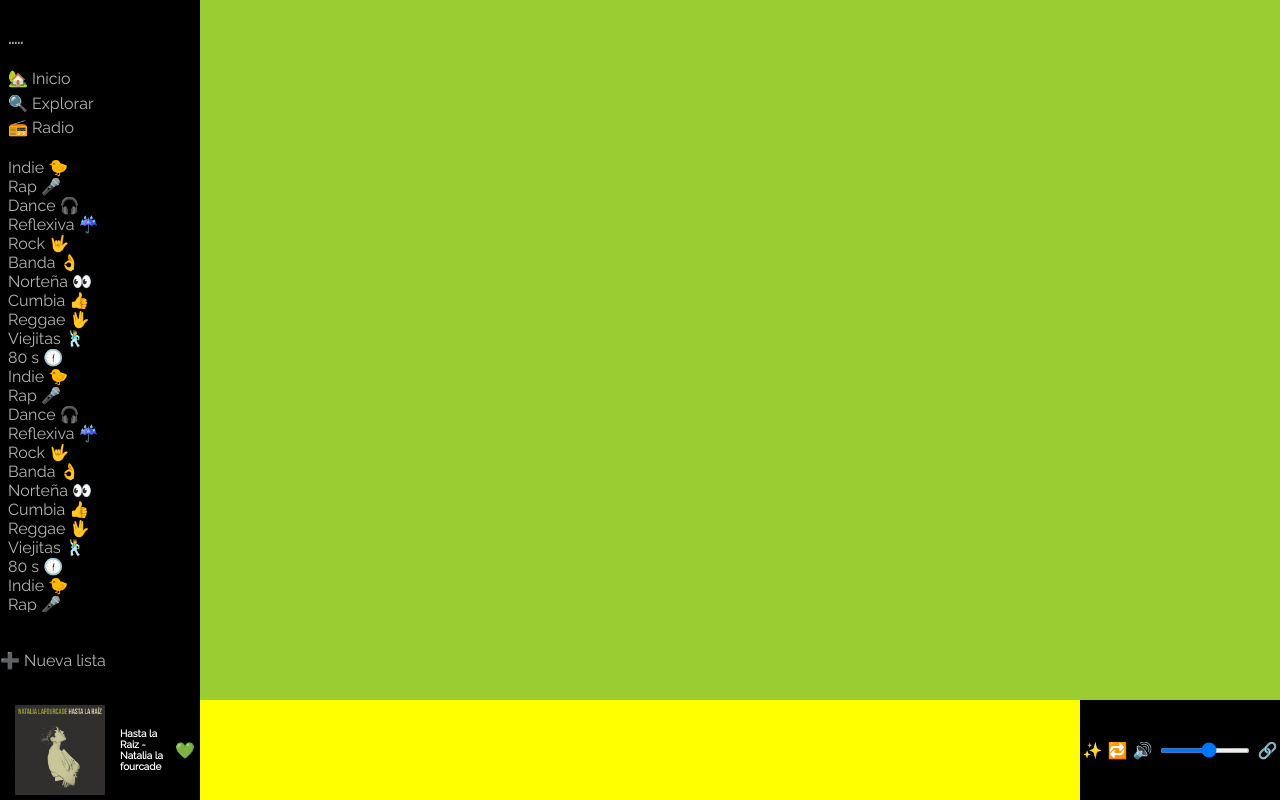
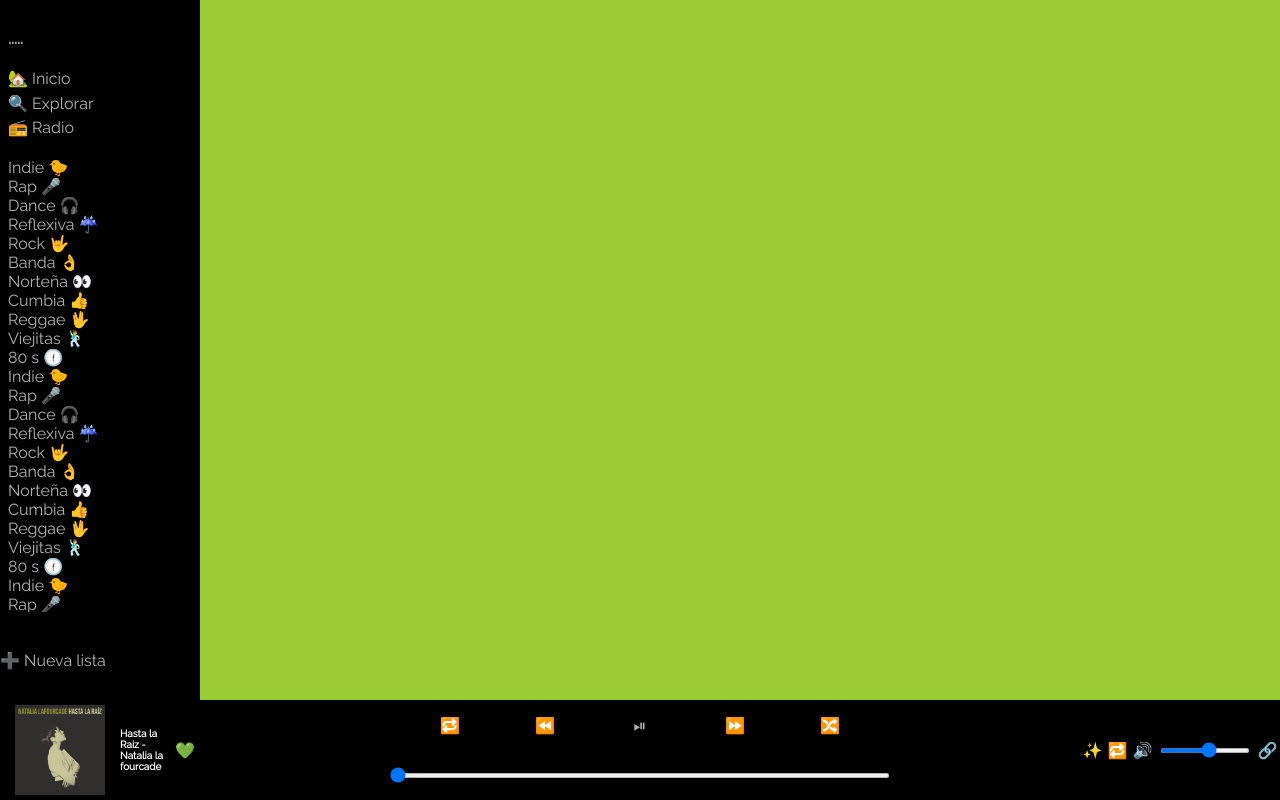
Before and after one commit to DimeRuli/Spotify_proyecto, a plain HTML site: page index.html in a window 1280 px wide. Drawn offline with Linux system fonts and the light colour scheme.

Commit message:
se agregan los estilos de la segunda columna de la fila padre

```diff
--- a/css/estilos.css
+++ b/css/estilos.css
@@ -273,9 +273,67 @@ body{
     /*Center permite que el contenido del div se situe en medio*/
 }
 
-.columna5{
- background-color: yellow;
+.secundario_acciones_controles{
+    display: grid;
+    grid-template-columns: minmax(0, 1fr);
+    grid-template-rows: 50px 50px;
 }
+
+.acciones_controles_reproductor{
+    display: grid;
+    grid-template-columns: 150px 60px 60px 60px 60px 60px 150px;
+    grid-template-rows: minmax(0, 1fr);
+    justify-content: space-evenly;
+
+}
+
+.controles_reproductor{
+    display: flex;
+    flex-direction: column;
+    align-items: center;
+    justify-content: center;
+    padding: 10px;
+}
+
+
+
+.acciones_controles_avance{
+    display: grid;
+    grid-template-columns: minmax(0, 1fr);
+    grid-template-rows: minmax(0, 1fr);
+    justify-content: center;
+
+}
+
+.avance_cancion{
+    display: flex;
+    flex-direction: column;
+    align-items: center;
+    justify-content: center;
+    padding: 10px;
+}
+
+.avance{
+    width: 500px;
+    height: 5px;
+    background: gray;
+    cursor: pointer;
+
+}
+
+
+
+
+
+
+
+
+
+
+
+
+
+
 
 .secundario_acciones_botones{
     display: grid;
--- a/index.html
+++ b/index.html
@@ -102,7 +102,27 @@
 
             </div>
 
-            <div class="columna5"></div>
+            <div class="secundario_acciones_controles">
+                <!-- Segunda columna de la fila padre.
+                Aquí se analisa como ordenar los elementos (Filas o columnas del contenedor) -->
+                <div class="acciones_controles_reproductor">
+                    <div class="controles_reproductor"></div>
+                    <div class="controles_reproductor">🔁</div>
+                    <div class="controles_reproductor">⏪</div>
+                    <div class="controles_reproductor">⏯</div>
+                    <div class="controles_reproductor">⏩</div>
+                    <div class="controles_reproductor">🔀</div>
+                    <div class="controles_reproductor"></div>
+
+                </div>
+
+                <div class="acciones_controles_avance">
+                    <div class="avance_cancion">
+                        <input class="avance" type="range" min="1" max="100" value="0">
+                    </div>
+                </div>
+
+            </div>
 
             <div class="secundario_acciones_botones">
                 <!-- Tercera columna de la fila padre.
```
